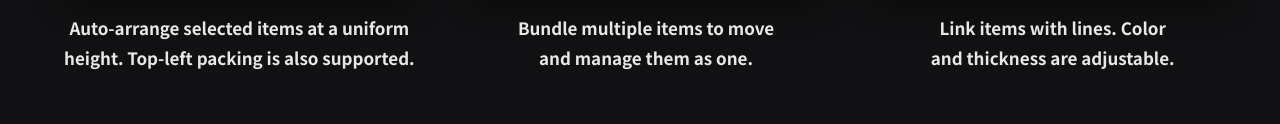
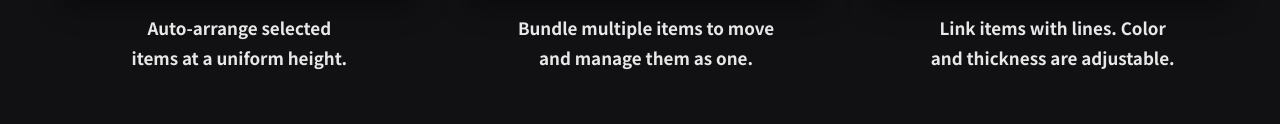
Before and after one commit to typocraft/textvas, a plain HTML site: page index.html in a window 1280 px wide. Shown: the part 9953-10077 px from the top of the page. Drawn offline with Linux system fonts and the light colour scheme; a web font is replaced by a local one.

Commit message:
製品紹介: 自動整列の説明から「左上詰めにも対応」の一文を全言語で削除
Co-Authored-By: Claude Opus 4.8 <noreply@anthropic.com>

```diff
--- a/index.html
+++ b/index.html
@@ -580,7 +580,7 @@ html[lang="zh"] .feat-card h3,html[lang="zh"] .feat-card p,html[lang="zh-tw"] .f
       <div class="feat-card">
         <h3 class="i18n" data-ja="自動整列" data-en="Auto-Align" data-zh="自动对齐" data-zh-tw="自動對齊" data-ko="자동 정렬" data-es="Autoalinear" data-pt-br="Alinhar automaticamente" data-de="Auto-Ausrichten" data-fr="Alignement auto" data-ru="Автовыравнивание" data-uk="Автовирівнювання">自動整列</h3>
         <div class="shot"><video src="images/WEBM/auto-align.webm" loop muted playsinline preload="none"></video></div>
-        <p class="i18n" data-ja="選択した要素を高さを揃えて自動配置します。左上詰めにも対応しています。" data-en="Auto-arrange selected items at a uniform height. Top-left packing is also supported." data-zh="将所选元素按统一高度自动排列，也支持向左上对齐。" data-zh-tw="將所選元素按統一高度自動排列，也支援向左上對齊。" data-ko="선택한 요소를 높이를 맞춰 자동 배치합니다. 좌상단 정렬도 지원합니다." data-es="Organiza los elementos seleccionados a una altura uniforme. También admite alineación arriba a la izquierda." data-pt-br="Organiza os itens selecionados com altura uniforme. Também há alinhamento no canto superior esquerdo." data-de="Ordnet ausgewählte Elemente auf gleicher Höhe an. Auch Ausrichtung oben links wird unterstützt." data-fr="Dispose automatiquement les éléments sélectionnés à hauteur uniforme. Alignement en haut à gauche pris en charge." data-ru="Автоматически выравнивает выбранные элементы по высоте. Есть и упаковка к верхнему левому углу." data-uk="Автоматично вирівнює вибрані елементи за висотою. Є й упаковка до верхнього лівого кута.">選択した要素を高さを揃えて自動配置します。左上詰めにも対応しています。</p>
+        <p class="i18n" data-ja="選択した要素を高さを揃えて自動配置します。" data-en="Auto-arrange selected items at a uniform height." data-zh="将所选元素按统一高度自动排列。" data-zh-tw="將所選元素按統一高度自動排列。" data-ko="선택한 요소를 높이를 맞춰 자동 배치합니다." data-es="Organiza los elementos seleccionados a una altura uniforme." data-pt-br="Organiza os itens selecionados com altura uniforme." data-de="Ordnet ausgewählte Elemente auf gleicher Höhe an." data-fr="Dispose automatiquement les éléments sélectionnés à hauteur uniforme." data-ru="Автоматически выравнивает выбранные элементы по высоте." data-uk="Автоматично вирівнює вибрані елементи за висотою.">選択した要素を高さを揃えて自動配置します。</p>
       </div>
       <div class="feat-card">
         <h3 class="i18n" data-ja="グループ化機能" data-en="Grouping" data-zh="分组功能" data-zh-tw="群組功能" data-ko="그룹화" data-es="Agrupar" data-pt-br="Agrupar" data-de="Gruppieren" data-fr="Regroupement" data-ru="Группировка" data-uk="Групування">グループ化機能</h3>
```
